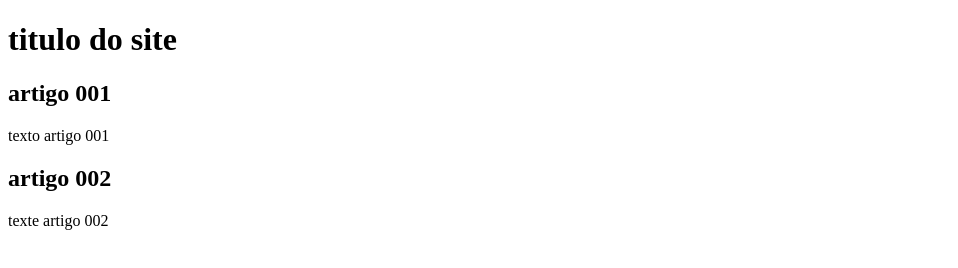
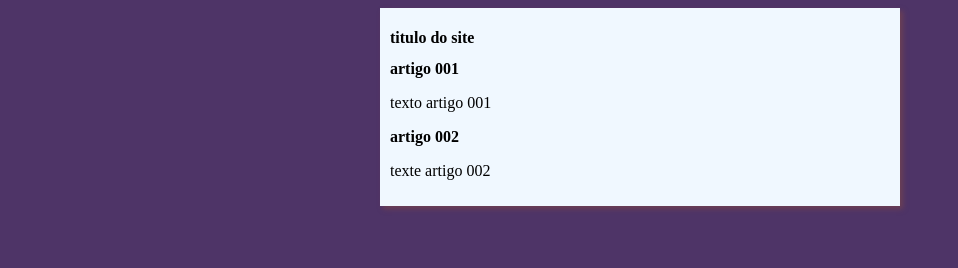
Before and after one commit to Luciano47/testegit, a plain HTML site: page index.html in a window 1280 px wide. Shown: the whole page, without its empty margins (0-958 px from the left). Drawn offline with Linux system fonts and the light colour scheme.

Commit message:
criado pasta estilo
criado uma pasta e um programa css

```diff
--- /dev/null
+++ b/estilo/style.css
@@ -0,0 +1,15 @@
+* {
+   fonte-femily: AriaL, HeLvetica, sans-serif;
+   font-size: 16px;
+
+}
+body{
+    background-color: rgb(78, 52, 103);
+}
+main{
+    background-color: aliceblue;
+    width: 500px;
+    margin: auto;
+    padding: 10px;
+    box-shadow: 3px 3px 5px rgba(128, 70, 70, 0.597);
+}
--- a/index.html
+++ b/index.html
@@ -4,6 +4,8 @@
     <meta charset="UTF-8">
     <meta name="viewport" content="width=device-width, initial-scale=1.0">
     <title>Document</title>
+    <link rel="stylesheet" href="estilo/style.css">
+
 </head>
 <body>
     <main>
```
